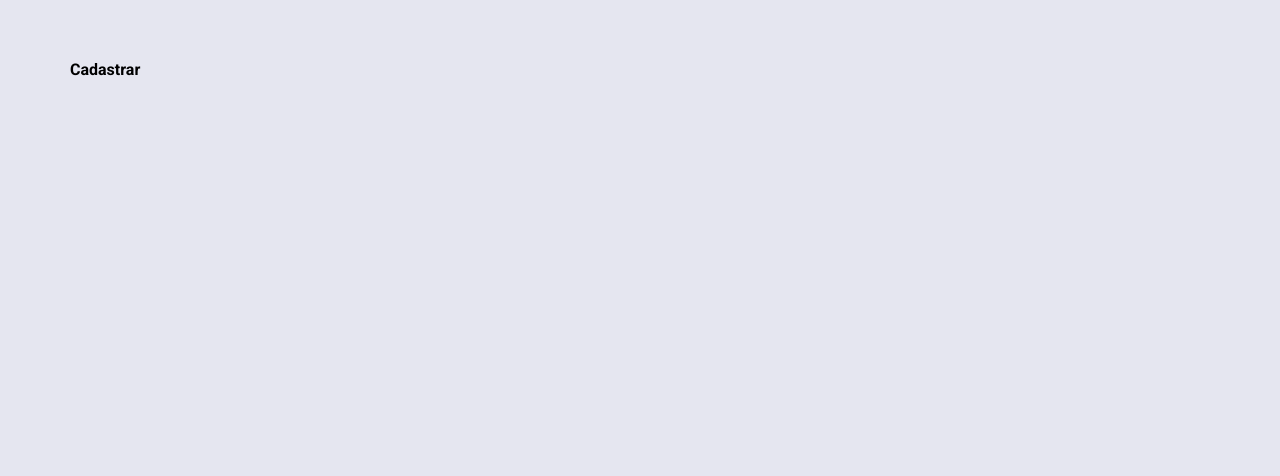
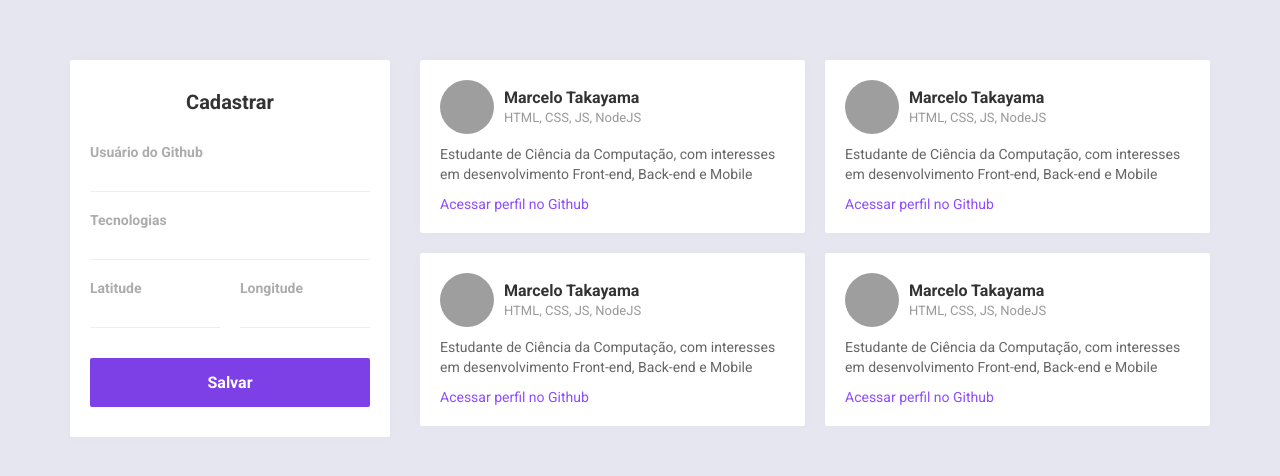
Before and after one commit to marcelotakayama/Semana-Omnistack-10.0, a React (Create React App) app in the folder web/: page / in a window 1280 px wide. Shown: the top 476 px of the page. Built offline with nearby package versions, Linux system fonts and the light colour scheme; grey boxes are pictures that could not be loaded.

Commit message:
Estrutura da aplicação pronta, tudo funcionando 1:09:21

```diff
--- a/web/src/App.css
+++ b/web/src/App.css
@@ -8,7 +8,24 @@
   align-items: flex-start;
 }
 
+#app main {
+  margin-left: 30px;
+}
 
+@media (max-width: 1000px) {
+  #app {
+    flex-direction: column;
+  }
+
+  #app main {
+    margin-left: 0;
+    margin-top: 30px;
+  }
+
+  #app aside {
+    width: 100%;
+  }
+}
 
 
 
--- a/web/src/App.js
+++ b/web/src/App.js
@@ -3,6 +3,8 @@
 
 import './global.css';
 import './App.css';
+import './Sidebar.css';
+import './Main.css';
 
 
 function App() {
@@ -12,10 +14,82 @@
       <aside>
         <strong>Cadastrar</strong>
         <form>
-          <label></label>
+          <div class="input-block">
+            <label htmlFor="github_username">Usuário do Github</label>
+            <input name="github_username" id="github_username" required />
+          </div>
+
+          <div class="input-block">
+            <label htmlFor="techs">Tecnologias</label>
+            <input name="techs" id="techs" required />
+          </div>
+
+          <div className="input-group">
+            <div class="input-block">
+              <label htmlFor="latitude">Latitude</label>
+              <input name="latitude" id="latitude" required />
+            </div>
+
+            <div class="input-block">
+              <label htmlFor="longitude">Longitude</label>
+              <input name="longitude" id="longitude" required />
+            </div>
+          </div>
+          <button type="submit">Salvar</button>
+
         </form>
       </aside>
-      <main></main>
+      <main>
+        <ul>
+          <li className="dev-item">
+            <header>
+              <img src="https://avatars0.githubusercontent.com/u/47531526?s=460&v=4" alt="Marcelo Takayama" />
+              <div className="user-info">
+                <strong>Marcelo Takayama</strong>
+                <span>HTML, CSS, JS, NodeJS</span>
+              </div>
+            </header>
+            <p>Estudante de Ciência da Computação, com interesses em desenvolvimento Front-end, Back-end e Mobile</p>
+            <a href="https://github.com/marcelotakayama">Acessar perfil no Github</a>
+          </li>
+
+          <li className="dev-item">
+            <header>
+              <img src="https://avatars0.githubusercontent.com/u/47531526?s=460&v=4" alt="Marcelo Takayama" />
+              <div className="user-info">
+                <strong>Marcelo Takayama</strong>
+                <span>HTML, CSS, JS, NodeJS</span>
+              </div>
+            </header>
+            <p>Estudante de Ciência da Computação, com interesses em desenvolvimento Front-end, Back-end e Mobile</p>
+            <a href="https://github.com/marcelotakayama">Acessar perfil no Github</a>
+          </li>
+
+          <li className="dev-item">
+            <header>
+              <img src="https://avatars0.githubusercontent.com/u/47531526?s=460&v=4" alt="Marcelo Takayama" />
+              <div className="user-info">
+                <strong>Marcelo Takayama</strong>
+                <span>HTML, CSS, JS, NodeJS</span>
+              </div>
+            </header>
+            <p>Estudante de Ciência da Computação, com interesses em desenvolvimento Front-end, Back-end e Mobile</p>
+            <a href="https://github.com/marcelotakayama">Acessar perfil no Github</a>
+          </li>
+
+          <li className="dev-item">
+            <header>
+              <img src="https://avatars0.githubusercontent.com/u/47531526?s=460&v=4" alt="Marcelo Takayama" />
+              <div className="user-info">
+                <strong>Marcelo Takayama</strong>
+                <span>HTML, CSS, JS, NodeJS</span>
+              </div>
+            </header>
+            <p>Estudante de Ciência da Computação, com interesses em desenvolvimento Front-end, Back-end e Mobile</p>
+            <a href="https://github.com/marcelotakayama">Acessar perfil no Github</a>
+          </li>
+        </ul>
+      </main>
     </div>
   );
 }
--- a/web/src/Main.css
+++ b/web/src/Main.css
@@ -0,0 +1,68 @@
+main {
+    flex: 1;
+}
+
+main ul {
+    display: grid;
+    grid-template-columns: repeat(2, 1fr);
+    gap: 20px;
+    list-style: none;
+}
+
+@media (max-width: 650px) {
+    main ul {
+        grid-template-columns: 1fr;
+    }
+}
+
+li.dev-item{
+    background: #FFF;
+    box-shadow: 0 0 14px 0 rgba(0, 0, 0, 0.02);
+    border-radius: 2px;
+    padding: 20px;
+}
+
+li.dev-item header {
+    display: flex;
+    flex-direction: row;
+    align-items: center;
+}
+
+li.dev-item header img {
+    width: 54px;
+    height: 54px;
+    border-radius: 50%;
+}
+
+li.dev-item header .user-info {
+    margin-left: 10px;
+}
+
+.user-info strong {
+    display: block;
+    font-size: 16px;
+    color: #333;
+}
+
+.user-info span {
+    font-size: 13px;
+    color: #999;
+    margin-top: 2px;
+}
+
+li.dev-item p {
+    color: #666;
+    font-size: 14px;
+    line-height: 20px;
+    margin: 10px 0;
+}
+
+li.dev-item a {
+    color: #8e4dff;
+    font-size: 14px;
+    text-decoration: none;
+}
+
+li.dev-item a:hover {
+    color: #5a2ea6;
+}
--- a/web/src/Sidebar.css
+++ b/web/src/Sidebar.css
@@ -0,0 +1,67 @@
+aside {
+    width: 320px;
+    background: #FFF;
+    box-shadow: 0 0 14px 0 rgba(0, 0, 0, 0.02);
+    border-radius: 2px;
+    padding: 30px 20px;
+}
+
+aside strong {
+    font-size: 20px;
+    text-align: center;
+    display: block;
+    color: #333;
+}
+
+aside form {
+    margin-top: 30px;
+}
+
+aside form .input-block + .input-block {
+    margin-top: 20px;
+}
+
+aside form .input-group {
+    margin-top: 20px;
+    display: grid;
+    gap: 20px;
+    grid-template-columns: 1fr 1fr;
+}
+
+aside form .input-group .input-block {
+    margin-top: 0;
+}
+
+aside form .input-block label{
+    color: #ACACAC;
+    font-size: 14px;
+    font-weight: bold;
+    display: block;
+}
+
+aside form .input-block input{
+    width: 100%;
+    height: 32px;
+    font-size: 14px;
+    color: #666;
+    border: 0;
+    border-bottom: 1px solid #eee;
+}
+
+aside form button[type=submit] {
+    width: 100%;
+    border: 0;
+    margin-top: 30px;
+    background: #7d40e7;
+    border-radius: 2px;
+    padding: 15px 20px;
+    font-size: 16px;
+    font-weight: bold;
+    color: #fff;
+    cursor: pointer;
+    transition: background 0.5s;
+}
+
+aside form button[type=submit]:hover {
+    background: #6931ca;
+}
```
